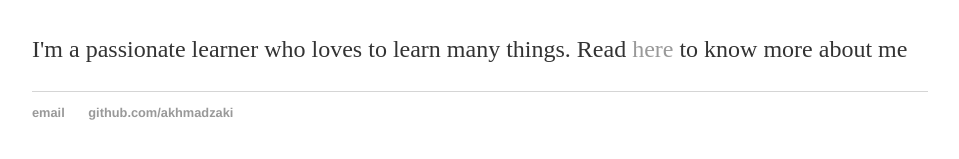
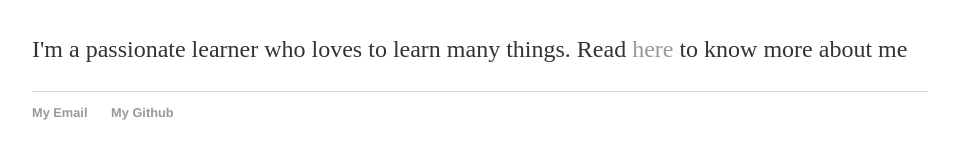
Before and after one commit to akhmadzaki/akhmadzaki.github.io, a Jekyll site: the page built from index.html, in a window 1280 px wide. Shown: the part 164-323 px from the top of the page, without its empty margins (160-1119 px from the left). Built offline with Jekyll 4.4.1, drawn with Linux system fonts in a browser that asks for light colours.

Commit message:
Edit email and github link

```diff
--- a/_layouts/default.html
+++ b/_layouts/default.html
@@ -21,8 +21,8 @@
 			</div><!-- /.container -->
 			<footer>
 	    		<ul>
-	        		<li><a href="mailto:akhmadzaki2@gmail.com">email</a></li>
-	        		<li><a href="https://github.com/akhmadzaki">github.com/akhmadzaki</a></li>
+	        		<li><a href="mailto:akhmadzaki2@gmail.com">My Email</a></li>
+	        		<li><a href="https://github.com/akhmadzaki">My Github</a></li>
 				</ul>
 			</footer>
 		</body>
```
